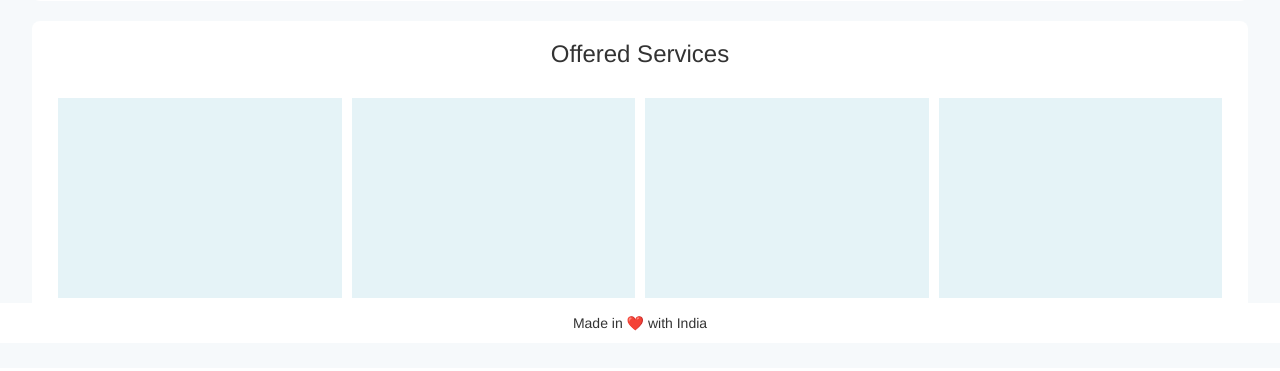
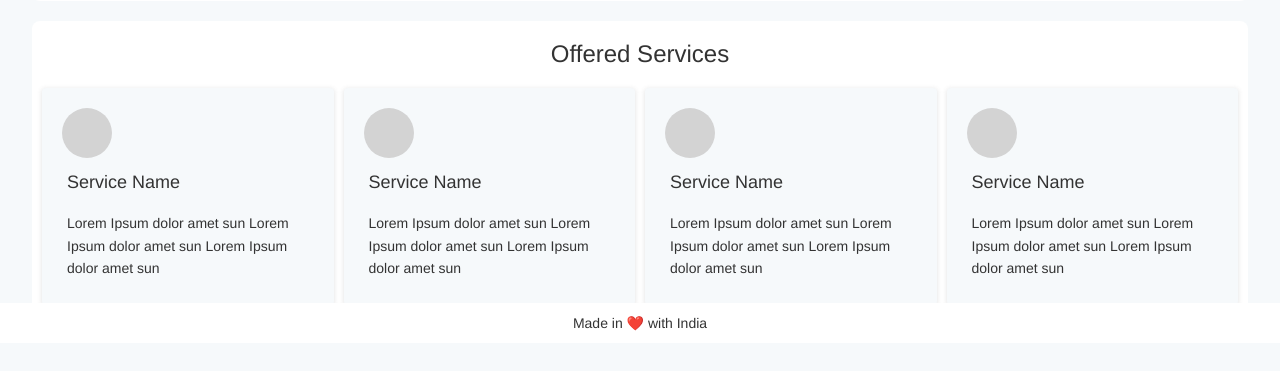
Before and after one commit to paik1/YourLaundryGuy, a Django app: page /home/ in a window 1280 px wide. Shown: the part 457-828 px from the top of the page. Before the commit the page ends 788 px from the top, so only its background shows below. Run offline with Django 3.2, Linux system fonts and the light colour scheme; some libraries are stand-ins or nearby versions.

Commit message:
Beautified the service card

```diff
--- a/yourlaundryguy/orders_app/templates/home.html
+++ b/yourlaundryguy/orders_app/templates/home.html
@@ -75,12 +75,55 @@
 
 <div class="service-div">
   <h3 align="center">Offered Services</h3>
-  <div class="services">
-    <div class="service-card"></div>
-    <div class="service-card"></div>
-    <div class="service-card"></div>
-    <div class="service-card"></div>
-  </div>
+  <section class="card-container">
+    <article class="card">
+      <figure class="card__thumbnail">
+          <div></div>
+      </figure>
+      <header class="card__title">
+          <h4>Service Name</h4>
+      </header>
+      <main class="card__description">
+          Lorem Ipsum dolor amet sun Lorem Ipsum dolor amet sun Lorem Ipsum dolor amet sun
+      </main>
+  </article>
+  <article class="card">
+      <figure class="card__thumbnail">
+          <div></div>
+      </figure>
+      <header class="card__title">
+          <h4>Service Name</h4>
+      </header>
+      <main class="card__description">
+          Lorem Ipsum dolor amet sun Lorem Ipsum dolor amet sun Lorem Ipsum dolor amet sun
+      </main>
+
+  </article>
+  <article class="card">
+      <figure class="card__thumbnail">
+          <div></div>
+      </figure>
+      <header class="card__title">
+          <h4>Service Name</h4>
+      </header>
+      <main class="card__description">
+          Lorem Ipsum dolor amet sun Lorem Ipsum dolor amet sun Lorem Ipsum dolor amet sun
+      </main>
+
+  </article>
+  <article class="card">
+      <figure class="card__thumbnail">
+          <div></div>
+      </figure>
+      <header class="card__title">
+          <h4>Service Name</h4>
+      </header>
+      <main class="card__description">
+          Lorem Ipsum dolor amet sun Lorem Ipsum dolor amet sun Lorem Ipsum dolor amet sun
+      </main>
+
+  </article>
+</section>
 </div>
 
 
--- a/yourlaundryguy/static/css/home.css
+++ b/yourlaundryguy/static/css/home.css
@@ -8,7 +8,7 @@
   overflow: hidden;
 }
 
-.banner{
+.banner {
   margin-top: 20px;
 }
 
@@ -117,7 +117,7 @@
 
 .services {
   display: grid;
-  grid-template-columns: repeat(auto-fit, minmax(260px, 1fr));
+  grid-template-columns: repeat(auto-fit, minmax(160px, 1fr));
   grid-gap: 1rem;
   margin: 20px 26px;
 }
@@ -125,7 +125,15 @@
 .service-card {
   background-color: #add8e652;
   padding: 1rem;
-  height: 20rem;
+  height: fit-content;
+  /* width: 100px; */
+}
+
+.service-card-avatar {
+  height: 50px;
+  width: 50px;
+  background: lightgray;
+  border-radius: 50%;
 }
 
 /* Media Queries */
@@ -155,3 +163,44 @@
     transform: scale(1.1);
   }
 }
+
+.card-container {
+  display: grid;
+  padding: 1rem;
+  grid-template-columns: repeat(auto-fit, minmax(260px, 1fr));
+  grid-gap: 1rem;
+  padding-bottom: 1.6rem;
+}
+
+.card {
+  display: grid;
+  align-self: end;
+  box-shadow: 0px 1px 5px #5555552e;
+  border-radius: 4px;
+  background-color: #f6f9fb;
+  padding: 20px;
+  user-select: none;
+}
+
+.card:hover {
+  background-color: dodgerblue;
+  color: white;
+}
+
+.card__thumbnail > div {
+  height: 50px;
+  width: 50px;
+  border-radius: 50%;
+  background: lightgray;
+}
+.card__title {
+  font-size: 2rem;
+  padding: 0.5rem;
+}
+.card__description {
+  padding: 0.5rem;
+  line-height: 1.6em;
+}
+img {
+  max-width: 100%;
+}
```
